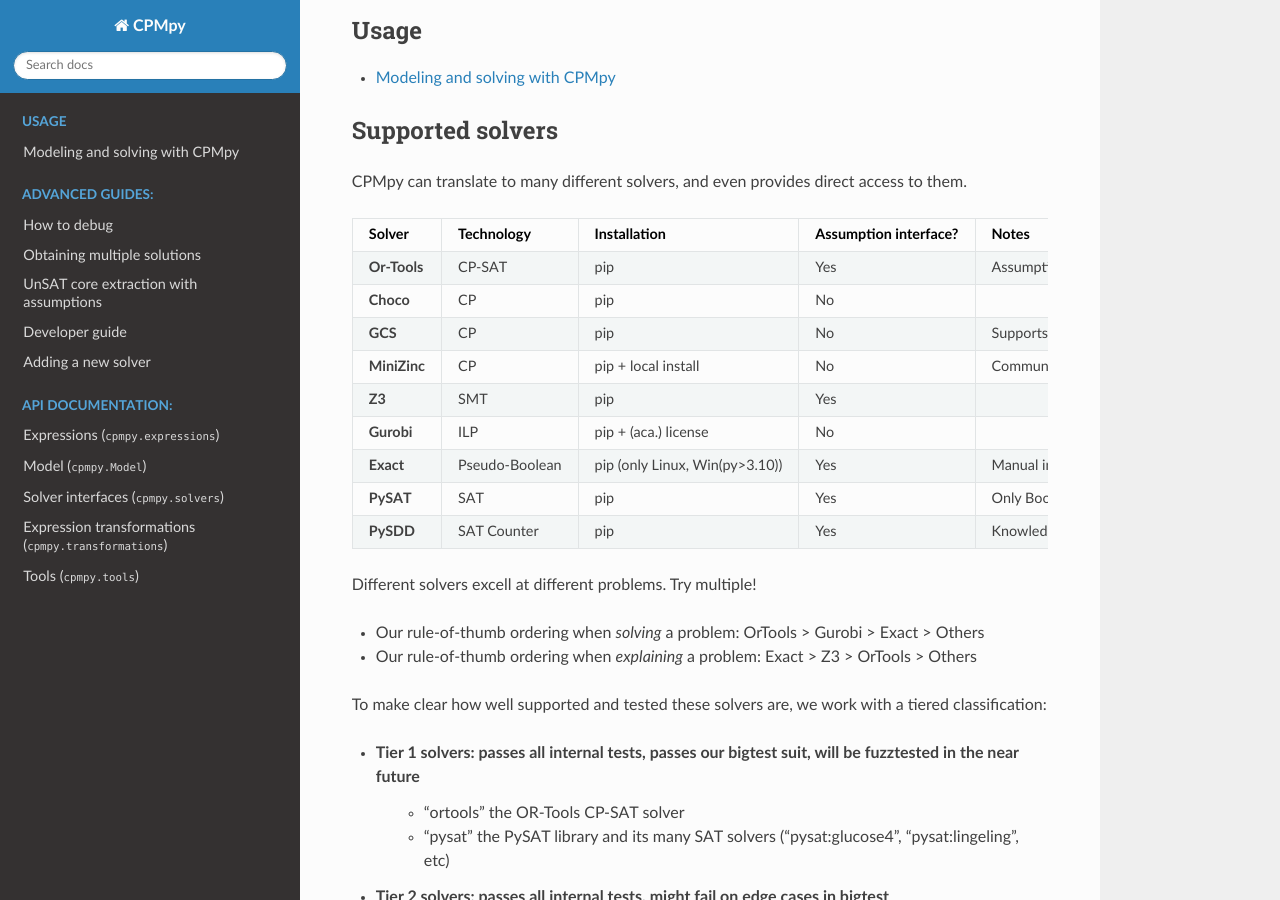
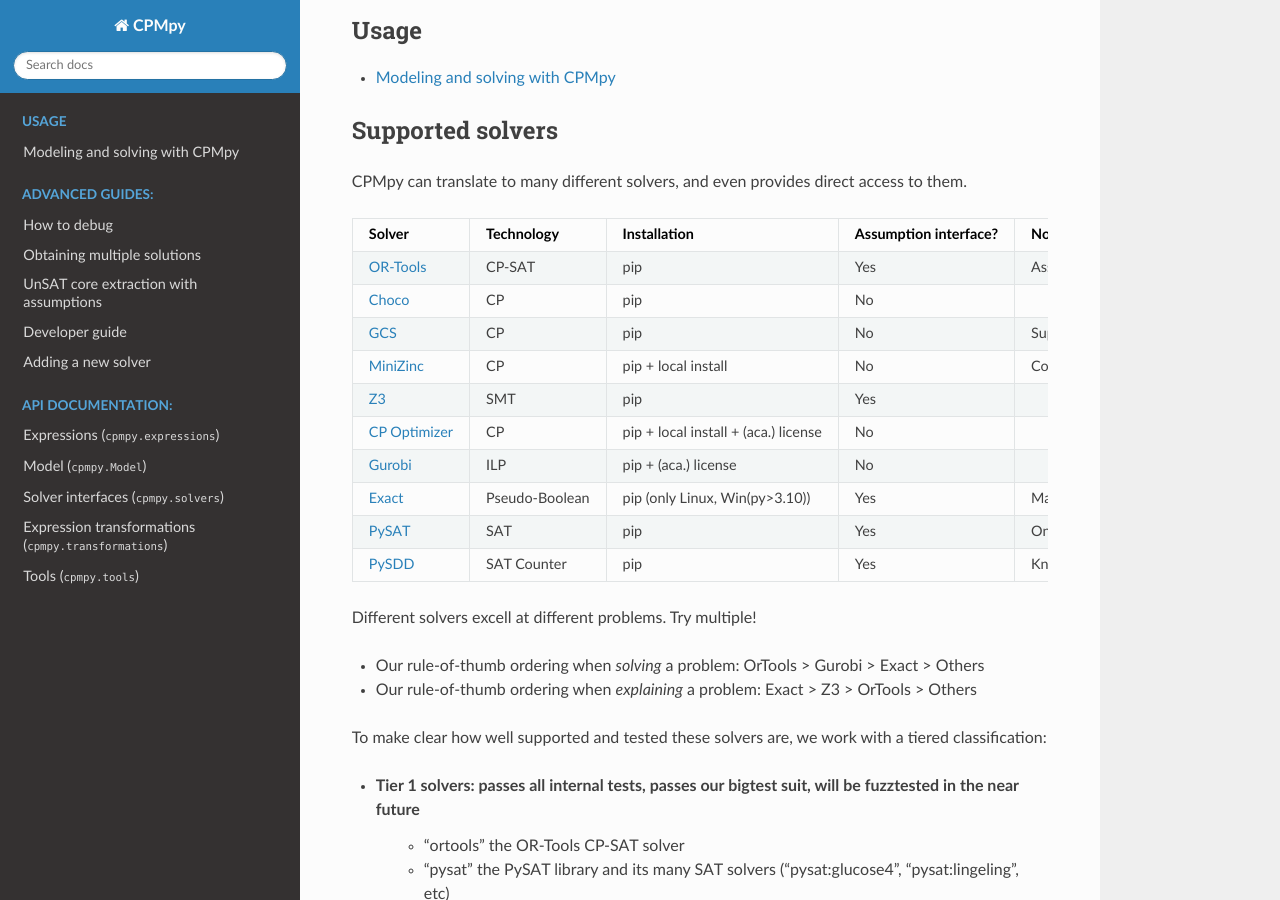
Before and after one commit to CPMpy/cpmpy, a Sphinx documentation site: the page built from docs/index.rst, in a window 1280 px wide and 900 px high, scrolled down 491 px. Built offline with Sphinx 7.4.7 and the Read the Docs theme 3.1.0, drawn with Linux system fonts in a browser that asks for light colours; pages that are not in the unit, such as notebooks, are missing from menus.

Commit message:
Add cpo to table + solver links

```diff
--- a/docs/index.rst
+++ b/docs/index.rst
@@ -31,47 +31,52 @@
      - **Installation**
      - **Assumption interface?**
      - **Notes**
-   * - **Or-Tools**
+   * - :doc:`OR-Tools <api/solvers/ortools>`
      - CP-SAT
      - pip
      - Yes
      - Assumptions NOT incremental! Every solve starts from scratch
-   * - **Choco**
+   * - :doc:`Choco <api/solvers/choco>`
      - CP
      - pip
      - No
      -
-   * - **GCS**
+   * - :doc:`GCS <api/solvers/gcs>`
      - CP
      - pip
      - No
      - Supports proof logging
-   * - **MiniZinc**
+   * - :doc:`MiniZinc <api/solvers/minizinc>`
      - CP
      - pip + local install
      - No
      - Communicates through textfiles
-   * - **Z3**
+   * - :doc:`Z3 <api/solvers/z3>`
      - SMT
      - pip
      - Yes
      -
-   * - **Gurobi**
+   * - :doc:`CP Optimizer <api/solvers/cpo>`
+     - CP
+     - pip + local install + (aca.) license
+     - No
+     -
+   * - :doc:`Gurobi <api/solvers/gurobi>`
      - ILP
      - pip + (aca.) license
      - No
      -
-   * - **Exact**
+   * - :doc:`Exact <api/solvers/exact>`
      - Pseudo-Boolean
      - pip (only Linux, Win(py>3.10))
      - Yes
      - Manual installation on Mac possible
-   * - **PySAT**
+   * - :doc:`PySAT <api/solvers/pysat>`
      - SAT
      - pip
      - Yes
      - Only Boolean variables (CPMpy transformation incomplete)
-   * - **PySDD**
+   * - :doc:`PySDD <api/solvers/pysdd>`
      - SAT Counter
      - pip
      - Yes
```
